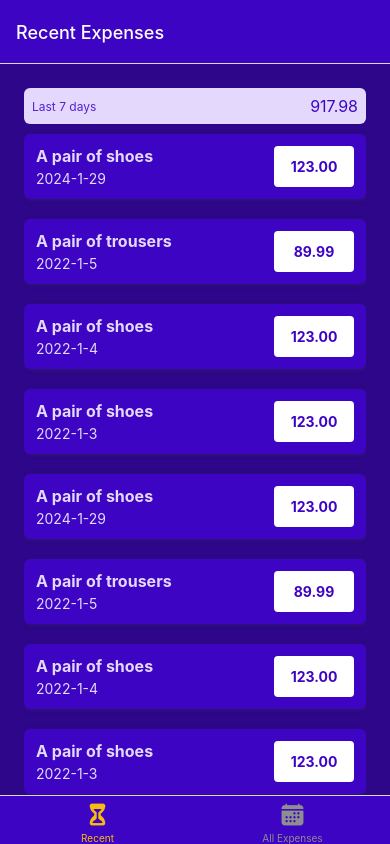
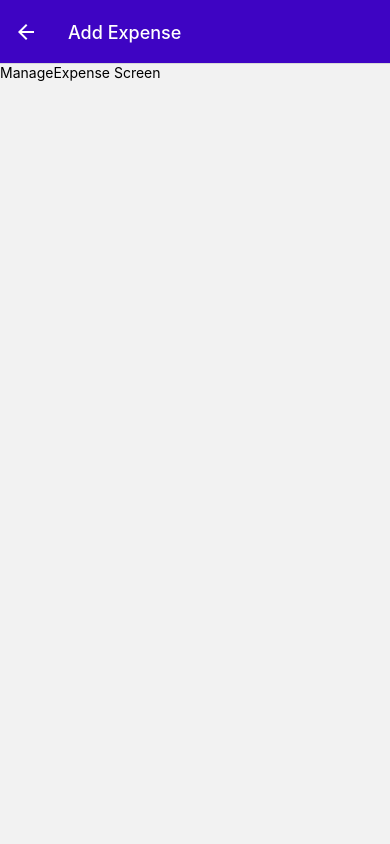
Before and after one commit to electricfeel1979/expense-tracker-rn, a React Native app: screen /ManageExpense in a window 390 px wide. Built offline with nearby package versions, Linux system fonts and the light colour scheme.

Commit message:
136. Adding a Header Button & Making Expense Items Tappable - 12min 137. Navigating Programmatically Between Screens - 5min 138. Styling The Expense Management Screen - 3min 139. Supporting Different Editing Modes & Using Route Parameters - 7min

```diff
--- a/components/ExpensesOutput/ExpenseItem.tsx
+++ b/components/ExpensesOutput/ExpenseItem.tsx
@@ -1,14 +1,20 @@
+import {useNavigation} from '@react-navigation/native';
 import React from 'react';
 import {Pressable, Text, View} from 'react-native';
 import {getFormattedDate} from 'utils/date';
 
 import {styles} from './styles';
 import {ExpenseItemProps} from './types';
+import {ExpensesOverviewNavigationProp} from '../../navigation/types';
 
 const ExpenseItem: React.FC<ExpenseItemProps> = props => {
-  const {description, date, amount} = props;
+  const navigation = useNavigation<ExpensesOverviewNavigationProp>();
+  const {description, date, amount, id} = props;
+
   return (
-    <Pressable>
+    <Pressable
+      onPress={() => navigation.navigate('ManageExpense', {expenseId: id})}
+      style={({pressed}) => pressed && styles.pressed}>
       <View style={styles.expenseItem}>
         <View>
           <Text style={[styles.textBase, styles.description]}>
--- a/components/ExpensesOutput/index.tsx
+++ b/components/ExpensesOutput/index.tsx
@@ -3,59 +3,9 @@ import {View} from 'react-native';
 
 import ExpensesList from './ExpensesList';
 import ExpensesSummary from './ExpensesSummary';
+import {DUMMY_EXPENSES} from './mock';
 import {styles} from './styles';
-import {Expense, ExpensesOutputProps} from './types';
-
-const DUMMY_EXPENSES: Expense[] = [
-  {
-    id: 'e1',
-    description: 'A pair of shoes',
-    amount: 123,
-    date: new Date(),
-  },
-  {
-    id: 'e2',
-    description: 'A pair of trousers',
-    amount: 89.99,
-    date: new Date('2022-01-05'),
-  },
-  {
-    id: 'e3',
-    description: 'A pair of shoes',
-    amount: 123,
-    date: new Date('2022-01-04'),
-  },
-  {
-    id: 'e4',
-    description: 'A pair of shoes',
-    amount: 123,
-    date: new Date('2022-01-3'),
-  },
-  {
-    id: 'e5',
-    description: 'A pair of shoes',
-    amount: 123,
-    date: new Date(),
-  },
-  {
-    id: 'e6',
-    description: 'A pair of trousers',
-    amount: 89.99,
-    date: new Date('2022-01-05'),
-  },
-  {
-    id: 'e7',
-    description: 'A pair of shoes',
-    amount: 123,
-    date: new Date('2022-01-04'),
-  },
-  {
-    id: 'e8',
-    description: 'A pair of shoes',
-    amount: 123,
-    date: new Date('2022-01-3'),
-  },
-];
+import {ExpensesOutputProps} from './types';
 
 const ExpensesOutput: React.FC<ExpensesOutputProps> = ({
   //   expenses,
--- /dev/null
+++ b/components/ExpensesOutput/mock.ts
@@ -0,0 +1,52 @@
+import {Expense} from './types';
+
+export const DUMMY_EXPENSES: Expense[] = [
+  {
+    id: 'e1',
+    description: 'A pair of shoes',
+    amount: 123,
+    date: new Date(),
+  },
+  {
+    id: 'e2',
+    description: 'A pair of trousers',
+    amount: 89.99,
+    date: new Date('2022-01-05'),
+  },
+  {
+    id: 'e3',
+    description: 'A pair of shoes',
+    amount: 123,
+    date: new Date('2022-01-04'),
+  },
+  {
+    id: 'e4',
+    description: 'A pair of shoes',
+    amount: 123,
+    date: new Date('2022-01-3'),
+  },
+  {
+    id: 'e5',
+    description: 'A pair of shoes',
+    amount: 123,
+    date: new Date(),
+  },
+  {
+    id: 'e6',
+    description: 'A pair of trousers',
+    amount: 89.99,
+    date: new Date('2022-01-05'),
+  },
+  {
+    id: 'e7',
+    description: 'A pair of shoes',
+    amount: 123,
+    date: new Date('2022-01-04'),
+  },
+  {
+    id: 'e8',
+    description: 'A pair of shoes',
+    amount: 123,
+    date: new Date('2022-01-3'),
+  },
+];
--- a/components/ExpensesOutput/styles.ts
+++ b/components/ExpensesOutput/styles.ts
@@ -62,4 +62,7 @@ export const styles = StyleSheet.create({
     color: GlobalStyles.colors.primary500,
     fontWeight: 'bold',
   },
+  pressed: {
+    opacity: 0.75,
+  },
 });
--- /dev/null
+++ b/components/UI/IconButton.tsx
@@ -0,0 +1,39 @@
+import {Ionicons} from '@expo/vector-icons';
+import {GlobalStyles} from 'constant/styles';
+import React from 'react';
+import {Pressable, StyleSheet, View} from 'react-native';
+
+export type IconButtonProps = {
+  icon: keyof typeof Ionicons.glyphMap;
+  size: number;
+  color?: string;
+  onPress: () => void;
+};
+
+const IconButton: React.FC<IconButtonProps> = props => {
+  const {icon, size, color = GlobalStyles.colors.light, onPress} = props;
+
+  return (
+    <Pressable
+      onPress={onPress}
+      style={({pressed}) => pressed && styles.pressed}>
+      <View style={styles.buttonContainer}>
+        <Ionicons name={icon} size={size} color={color} />
+      </View>
+    </Pressable>
+  );
+};
+
+export default IconButton;
+
+const styles = StyleSheet.create({
+  pressed: {
+    opacity: 0.75,
+  },
+  buttonContainer: {
+    padding: 6,
+    marginHorizontal: 8,
+    marginVertical: 2,
+    borderRadius: 24,
+  },
+});
--- /dev/null
+++ b/components/UI/index.ts
@@ -0,0 +1 @@
+export {default as IconButton} from './IconButton';
--- a/navigation/ExpensesOverview.tsx
+++ b/navigation/ExpensesOverview.tsx
@@ -3,6 +3,7 @@ import {
   createBottomTabNavigator,
   BottomTabNavigationOptions,
 } from '@react-navigation/bottom-tabs';
+import {IconButton} from 'components/UI';
 import {GlobalStyles} from 'constant/styles';
 
 import {AllExpenses, RecentExpenses} from '../screens';
@@ -10,30 +11,21 @@ import {AllExpenses, RecentExpenses} from '../screens';
 const BottomTabs = createBottomTabNavigator();
 
 const ExpensesOverview = () => {
-  const screenOptions = {
-    headerStyle: {backgroundColor: GlobalStyles.colors.primary500},
-    headerTintColor: GlobalStyles.colors.light,
-    tabBarStyle: {
-      backgroundColor: GlobalStyles.colors.primary500,
-    },
-    tabBarActiveTintColor: GlobalStyles.colors.accent500,
-  };
-
   const recentExpensestabBarIcon: BottomTabNavigationOptions['tabBarIcon'] = ({
     color,
     size,
   }) => <Ionicons name="hourglass" size={size} color={color} />;
-
-  const allExpensestabBarIcon: BottomTabNavigationOptions['tabBarIcon'] = ({
-    color,
-    size,
-  }) => <Ionicons name="calendar" size={size} color={color} />;
 
   const recentExpensesOptions: BottomTabNavigationOptions = {
     title: 'Recent Expenses',
     tabBarLabel: 'Recent',
     tabBarIcon: recentExpensestabBarIcon,
   };
+
+  const allExpensestabBarIcon: BottomTabNavigationOptions['tabBarIcon'] = ({
+    color,
+    size,
+  }) => <Ionicons name="calendar" size={size} color={color} />;
 
   const allExpensesOptions: BottomTabNavigationOptions = {
     title: 'All Expenses',
@@ -42,7 +34,25 @@ const ExpensesOverview = () => {
   };
 
   return (
-    <BottomTabs.Navigator screenOptions={screenOptions}>
+    <BottomTabs.Navigator
+      screenOptions={({navigation}) => ({
+        headerStyle: {backgroundColor: GlobalStyles.colors.primary500},
+        headerTintColor: GlobalStyles.colors.light,
+        tabBarStyle: {
+          backgroundColor: GlobalStyles.colors.primary500,
+        },
+        tabBarActiveTintColor: GlobalStyles.colors.accent500,
+        headerRight: () => {
+          return (
+            <IconButton
+              icon="add"
+              size={24}
+              color={GlobalStyles.colors.light}
+              onPress={() => navigation.navigate('ManageExpense')}
+            />
+          );
+        },
+      })}>
       <BottomTabs.Screen
         name="RecentExpenses"
         component={RecentExpenses}
--- a/navigation/index.tsx
+++ b/navigation/index.tsx
@@ -1,15 +1,23 @@
 import {NavigationContainer} from '@react-navigation/native';
 import {createNativeStackNavigator} from '@react-navigation/native-stack';
+import {GlobalStyles} from 'constant/styles';
 
 import ExpensesOverview from './ExpensesOverview';
+import {RootStackParamList} from './types';
 import {ManageExpenses} from '../screens';
 
-const Stack = createNativeStackNavigator();
+const Stack = createNativeStackNavigator<RootStackParamList>();
 
 const Navigation = () => {
   return (
     <NavigationContainer>
-      <Stack.Navigator>
+      <Stack.Navigator
+        screenOptions={{
+          headerStyle: {
+            backgroundColor: GlobalStyles.colors.primary500,
+          },
+          headerTintColor: GlobalStyles.colors.light,
+        }}>
         <Stack.Screen
           name="ExpensesOverview"
           component={ExpensesOverview}
@@ -17,7 +25,11 @@ const Navigation = () => {
             headerShown: false,
           }}
         />
-        <Stack.Screen name="ManageExpenses" component={ManageExpenses} />
+        <Stack.Screen
+          name="ManageExpense"
+          component={ManageExpenses}
+          options={{presentation: 'modal'}}
+        />
       </Stack.Navigator>
     </NavigationContainer>
   );
--- /dev/null
+++ b/navigation/types.ts
@@ -0,0 +1,11 @@
+import {NativeStackNavigationProp} from '@react-navigation/native-stack';
+
+export type RootStackParamList = {
+  ManageExpense?: {
+    expenseId: string;
+  };
+  ExpensesOverview: undefined;
+};
+
+export type ExpensesOverviewNavigationProp =
+  NativeStackNavigationProp<RootStackParamList>;
--- a/screens/AllExpenses/index.tsx
+++ b/screens/AllExpenses/index.tsx
@@ -2,11 +2,7 @@ import {ExpensesOuput} from 'components';
 
 import {AllExpensesProps} from './types';
 
-// import {RecentExpensesProps} from './types';
-
-const AllExpenses: React.FC<AllExpensesProps> = props => {
-  // const {expenses} = props;
-
+const AllExpenses: React.FC<AllExpensesProps> = () => {
   return <ExpensesOuput expensesPeriod="Total" />;
 };
 
--- a/screens/ManageExpenses/index.tsx
+++ b/screens/ManageExpenses/index.tsx
@@ -1,5 +1,19 @@
-const ManageExpenses = () => {
-  return <></>;
+import {useLayoutEffect} from 'react';
+import {Text} from 'react-native';
+
+import {ManageExpensesProps} from './types';
+
+const ManageExpenses: React.FC<ManageExpensesProps> = ({route, navigation}) => {
+  const editedExpenseId = route.params?.expenseId;
+  const isEditing = !!editedExpenseId;
+
+  useLayoutEffect(() => {
+    navigation.setOptions({
+      title: isEditing ? 'Edit Expense' : 'Add Expense',
+    });
+  }, [isEditing, navigation]);
+
+  return <Text>ManageExpense Screen</Text>;
 };
 
 export default ManageExpenses;
--- /dev/null
+++ b/screens/ManageExpenses/types.ts
@@ -0,0 +1,14 @@
+import {RouteProp} from '@react-navigation/native';
+import type {NativeStackNavigationProp} from '@react-navigation/native-stack';
+import {RootStackParamList} from 'navigation/types';
+
+type ManageExpenseRouteProp = RouteProp<RootStackParamList, 'ManageExpense'>;
+type ManageExpenseNavigationProp = NativeStackNavigationProp<
+  RootStackParamList,
+  'ManageExpense'
+>;
+
+export type ManageExpensesProps = {
+  route: ManageExpenseRouteProp;
+  navigation: ManageExpenseNavigationProp;
+};
```
